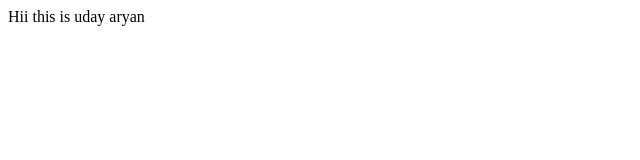
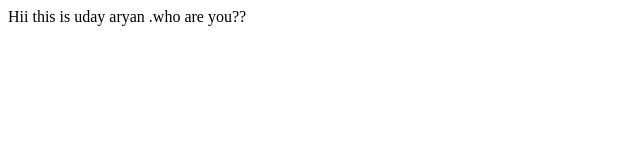
Before and after one commit to uday7070/sample, a plain HTML site: page index.html in a window 1280 px wide. Shown: the whole page, without its empty margins (0-640 px from the left). Drawn offline with Linux system fonts and the light colour scheme.

Commit message:
second commit

```diff
--- a/index.html
+++ b/index.html
@@ -6,6 +6,6 @@
     <title>Document</title>
   </head>
   <body>
-    Hii this is uday aryan
+    Hii this is uday aryan .who are you??
   </body>
 </html>
```
